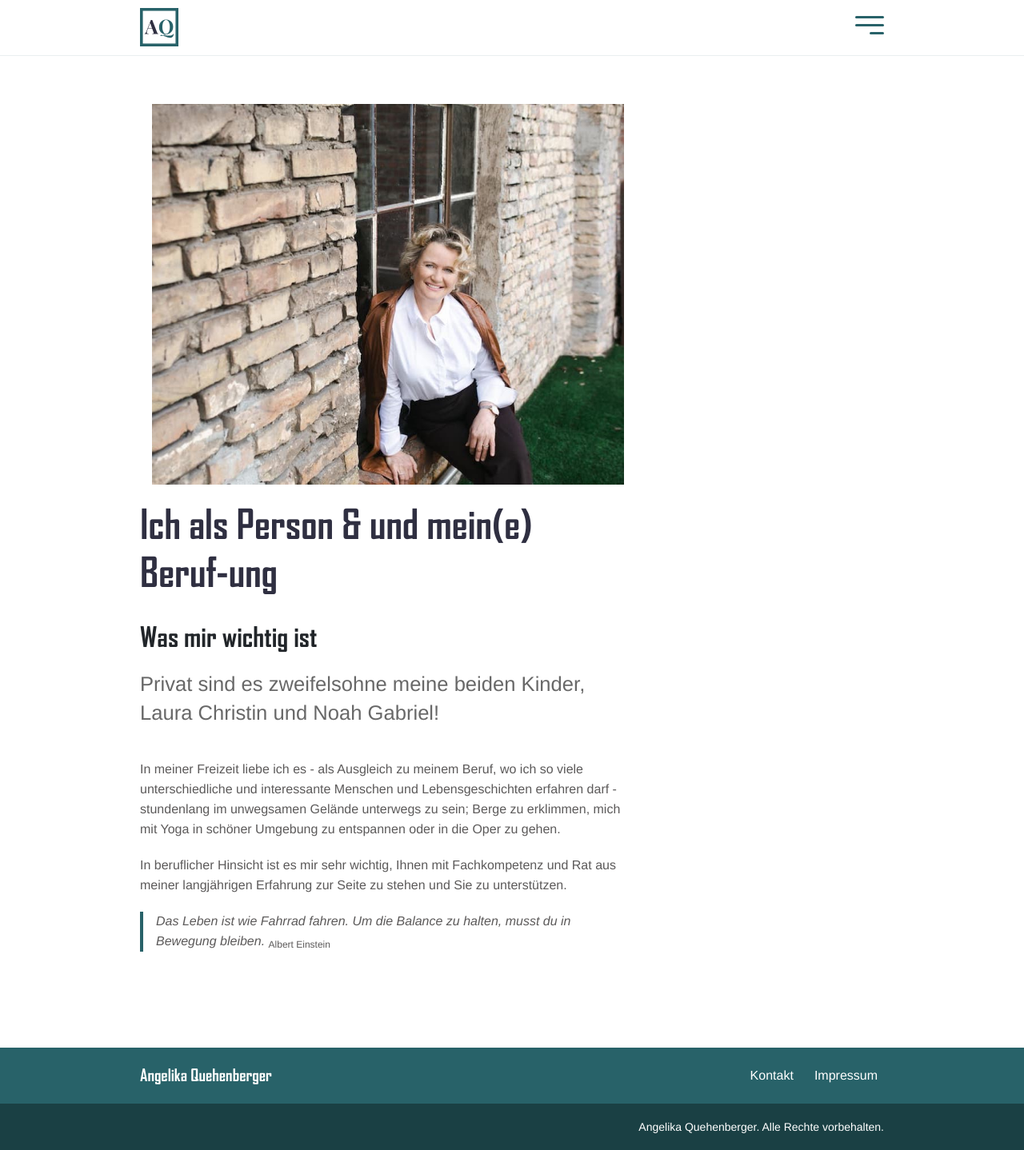
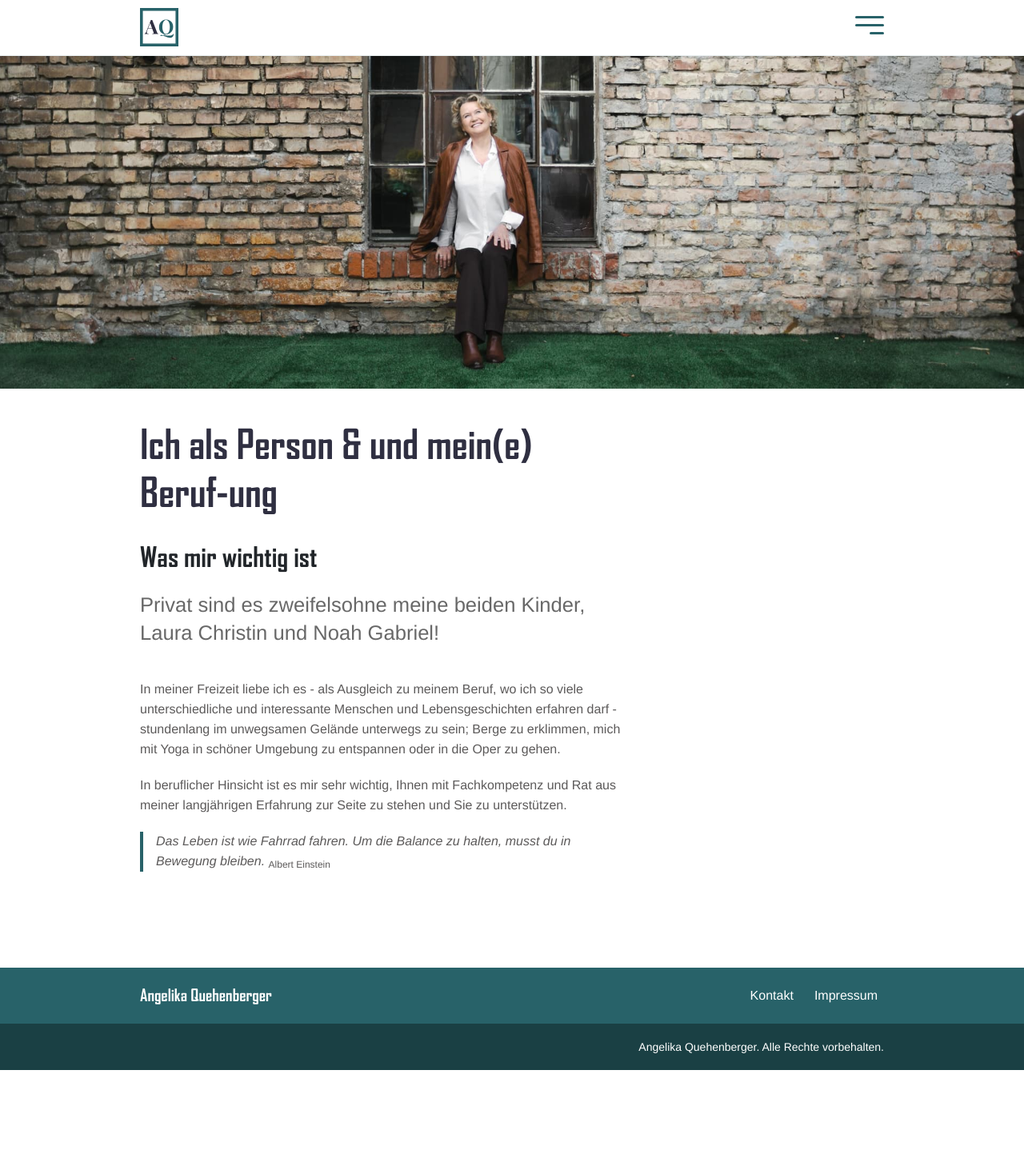
Before and after one commit to dvschnitz/angelika-quehenberger, a Jekyll site: the page built from _services/ich.md, in a window 1280 px wide. Shown: the whole page at 80% size. Built offline with Jekyll 4.4.1, drawn with Linux system fonts in a browser that asks for light colours; after the commit the page ends 1338 px from its top, so only the background shows below that.

Commit message:
Added full width image on about me page

```diff
--- a/_layouts/service.html
+++ b/_layouts/service.html
@@ -3,13 +3,22 @@ layout: default
 bodyClass: "page-service"
 ---
 
-<div class="container pb-6 pt-6 pt-md-10 pb-md-10">
-  {% assign arraySize = page.intro_image | size %}
-  {% for image in page.intro_image %}
-  <div class="col-12 col-md-6 col-lg-8 position-relative">
-    <img alt={{ page.title }} id="image-{{forloop.index}}" class="{% if forloop.index > 1 %}hide-image{% endif %} {% if arraySize > 1 %}image-slideshow{% endif %} intro-image{% if page.intro_image_absolute %} intro-image-absolute{% endif %}{% if page.intro_image_hide_on_mobile %} intro-image-hide-mobile{% endif %}" src="{{ image | relative_url }}" />
+{% if page.intro_image_top %}
+  <div class="container-intro-image">
+    <img alt="{{ page.title }}" class="intro-image-top" src="{{ page.intro_image | relative_url }}" />
   </div>
-  {% endfor %}
+{% endif %}
+
+<div class="container pb-6 pb-md-10 {% if page.intro_image_top != true %}pt-6 pt-md-10{% endif %}{% if page.intro_image_top %}pt-1 pt-md-1{% endif %}">
+
+  {% if page.intro_image_top != true %}
+    {% assign arraySize = page.intro_image | size %}
+    {% for image in page.intro_image %}
+    <div class="col-12 col-md-6 col-lg-8 position-relative">
+      <img alt={{ page.title }} id="image-{{forloop.index}}" class="{% if forloop.index > 1 %}hide-image{% endif %} {% if arraySize > 1 %}image-slideshow{% endif %} intro-image{% if page.intro_image_absolute %} intro-image-absolute{% endif %}{% if page.intro_image_hide_on_mobile %} intro-image-hide-mobile{% endif %}" src="{{ image | relative_url }}" />
+    </div>
+    {% endfor %}
+  {% endif %}
   <div class="row justify-content-start pt-2">
     <div class="col-12 col-md-8">
       <div class="service service-single">
--- a/_sass/pages/_page-service.scss
+++ b/_sass/pages/_page-service.scss
@@ -18,4 +18,16 @@
   .image-slide {
     width: 100%;
   }
+
+  .intro-image-top {
+    margin-top: 0;
+    margin-bottom: 10px;
+    width: 100%;
+    max-width: 1920px;
+  }
+
+  .container-intro-image {
+    display: flex;
+    justify-content: center;
+  }
 }
--- a/_services/ich.md
+++ b/_services/ich.md
@@ -5,7 +5,8 @@ featured: true
 weight: 8
 layout: service
 description: Über mich
-intro_image: ["images/photos/H060254.jpg"]
+intro_image: "images/photos/H060223.jpg"
+intro_image_top: true
 ---
 
 # Was mir wichtig ist
```
